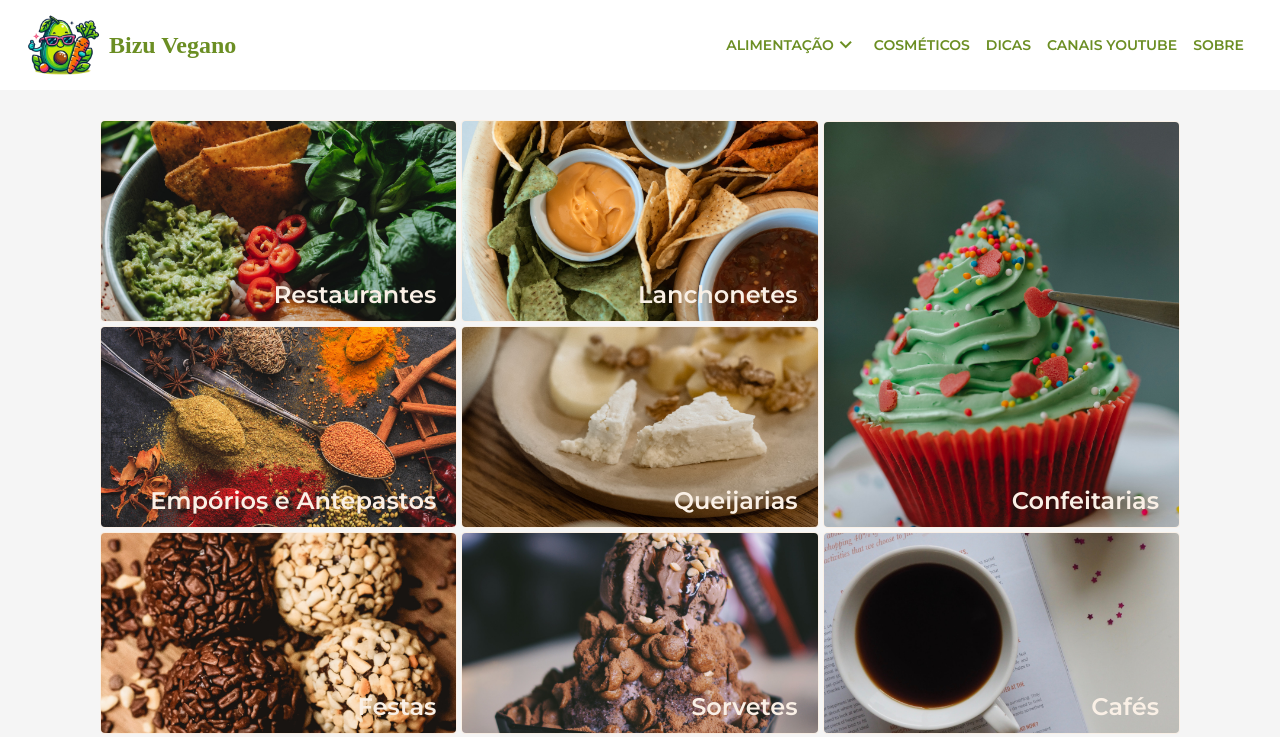
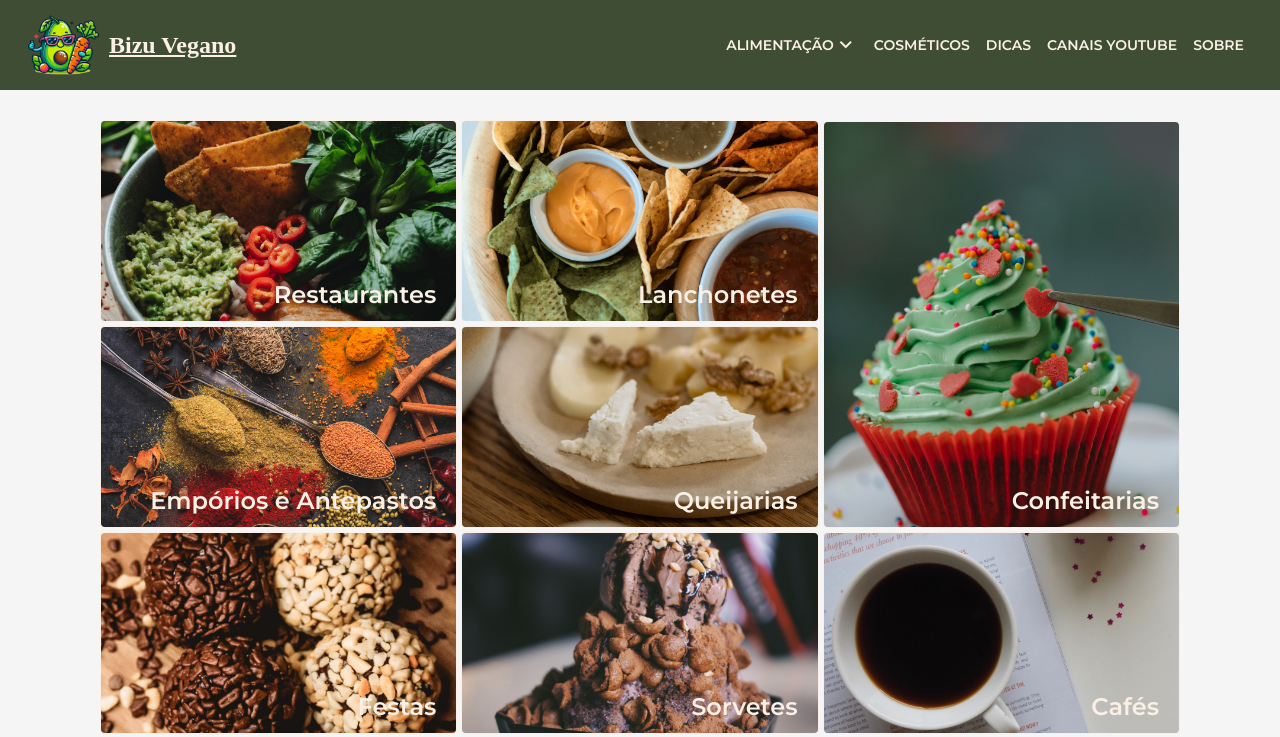
Before and after one commit to flaviare1s/bizu-vegano, a React (Vite) app: page / in a window 1280 px wide. Shown: the top 737 px of the page. Built offline with nearby package versions, Linux system fonts and the light colour scheme; no server answers; a web font is replaced by a local one.

Commit message:
Ajusta cores da navbar

```diff
--- a/src/components/Navbar.jsx
+++ b/src/components/Navbar.jsx
@@ -39,21 +39,21 @@ export const Navbar = () => {
   }, [])
 
   return (
-    <header className='bg-branco-quente w-screen flex justify-between items-center mx-auto relative z-50'>
+    <header className='bg-verde-escuro w-screen flex justify-between items-center mx-auto relative z-50'>
       {isMenuOpen && <div className='overlay bg-black opacity-80 absolute top-0 left-0 w-screen h-screen z-30 pointer-events-none'></div>}
-      <section className='bg-white flex justify-between items-center w-full px-5 relative h-[80px] sm:h-[90px] z-40'>
+      <section className='bg-verde-escuro flex justify-between items-center w-full px-5 relative h-[80px] sm:h-[90px] z-40'>
         <Link to='/' className='h-[70px] sm:h-[85px] flex items-center' onClick={closeMenu}>
           <img className='h-full rounded-s-full pr-1' src={logo} alt="logo" />
-          <h1 className='font-Playwrite text-xl md:text-2xl font-bold text-verde-oliva'>Bizu Vegano</h1>
+          <h1 className='font-Playwrite text-xl md:text-2xl font-bold text-branco-quente underline'>Bizu Vegano</h1>
         </Link>
         <nav className='flex items-center mr-4'>
           <ul className='hidden md:flex md:flex-wrap items-center md:space-x-4 md:text-sm'>
             <li className='relative'>
-              <button onClick={toggleDropdown} className='text-verde-oliva font-semibold hover:opacity-80 uppercase flex items-center focus:outline-none'>
+              <button onClick={toggleDropdown} className='text-branco-quente font-semibold hover:opacity-80 uppercase flex items-center focus:outline-none'>
                 Alimentação <span className="material-symbols-outlined">keyboard_arrow_down</span>
               </button>
               {isDropdownOpen && (
-                <ul ref={dropdownRef} className='absolute bg-branco-quente text-verde-oliva mt-2 pt-2 space-y-2 shadow-lg rounded font-medium'>
+                <ul ref={dropdownRef} className='absolute bg-branco-quente text-verde-escuro text-lg mt-2 pt-2 space-y-2 shadow-lg rounded font-medium'>
                   <li>
                     <Link to='/restaurantes' className='block px-8 py-2 hover:bg-verde-escuro hover:text-branco-quente' onClick={closeDropdown}>Restaurantes</Link>
                   </li>
@@ -85,20 +85,20 @@ export const Navbar = () => {
               )}
             </li>
             <li>
-              <Link to='/cosmeticos' className='text-branco-quente md:text-verde-oliva font-semibold hover:opacity-80 uppercase' onClick={closeMenu}>Cosméticos</Link>
+              <Link to='/cosmeticos' className='text-branco-quente md:text-branco-quente font-semibold hover:opacity-80 uppercase' onClick={closeMenu}>Cosméticos</Link>
             </li>
             <li>
-              <Link to='/dicas' className='text-branco-quente md:text-verde-oliva font-semibold hover:opacity-80 uppercase' onClick={closeMenu}>Dicas</Link>
+              <Link to='/dicas' className='text-branco-quente md:text-branco-quente font-semibold hover:opacity-80 uppercase' onClick={closeMenu}>Dicas</Link>
             </li>
             <li>
-              <Link to='/canais-youtube' className='text-branco-quente md:text-verde-oliva font-semibold hover:opacity-80 uppercase' onClick={closeMenu}>Canais YouTube</Link>
+              <Link to='/canais-youtube' className='text-branco-quente md:text-branco-quente font-semibold hover:opacity-80 uppercase' onClick={closeMenu}>Canais YouTube</Link>
             </li>
             <li>
-              <Link to='/sobre' className='text-branco-quente md:text-verde-oliva font-semibold hover:opacity-80 uppercase' onClick={closeMenu}>Sobre</Link>
+              <Link to='/sobre' className='text-branco-quente md:text-branco-quente font-semibold hover:opacity-80 uppercase' onClick={closeMenu}>Sobre</Link>
             </li>
           </ul>
           <button onClick={toggleMenu} className='md:hidden focus:outline-none sm:mr-2 flex items-center gap-2'>
-            <p className='text-verde-oliva text-base font-semibold md:hidden'>MENU</p>
+            <p className='text-branco-quente text-base font-semibold md:hidden'>MENU</p>
             <img className='cursor-pointer md:hidden' src={isMenuOpen ? iconMenuClose : iconMenuOpen} alt="menu" />
           </button>
           {isMenuOpen && (
```
